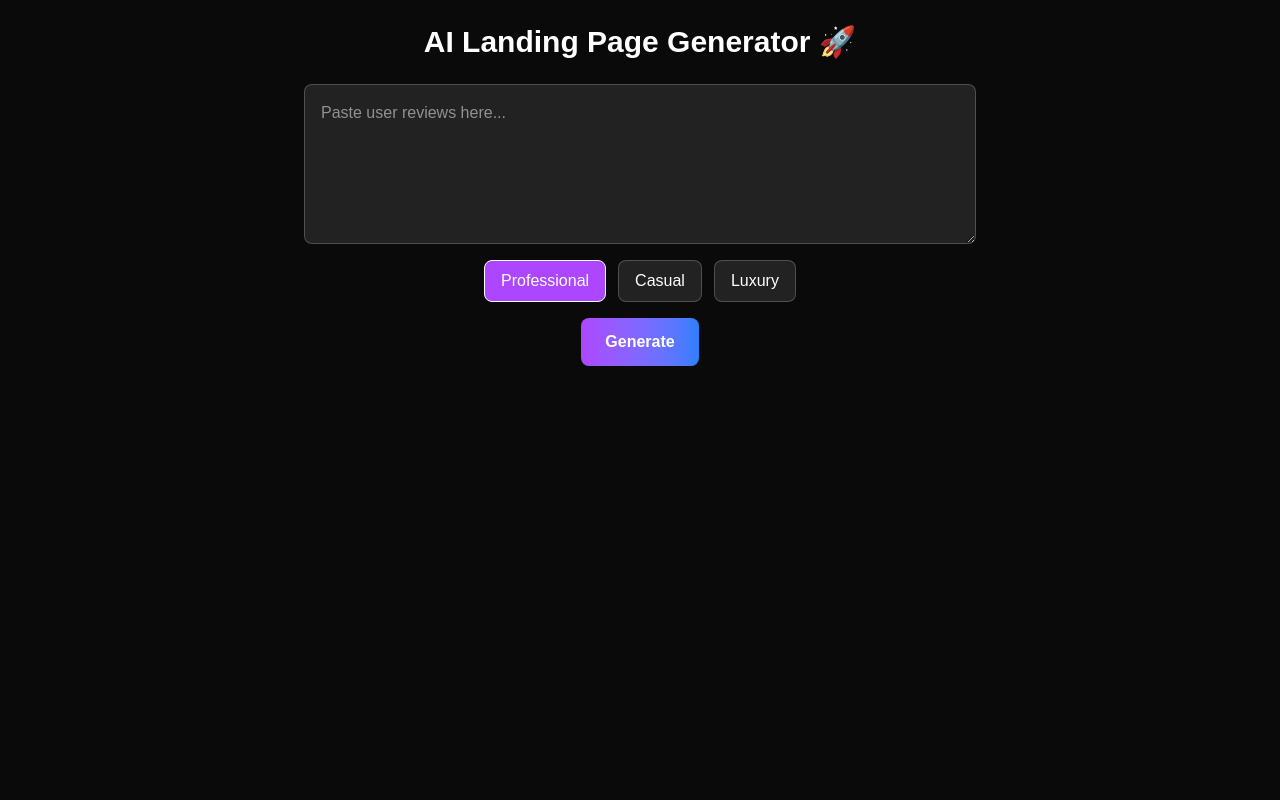
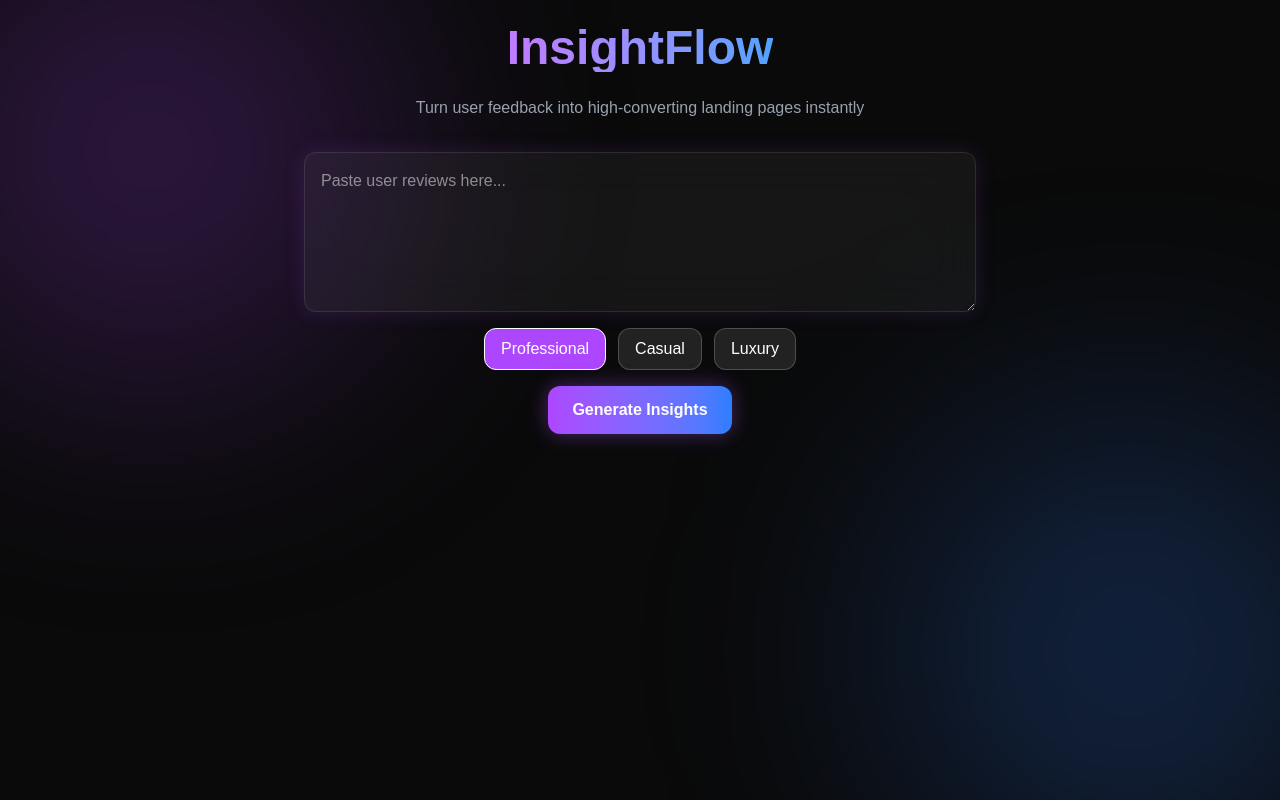
Before and after one commit to zestsketchpad/convertifyai, a Next.js app: page / in a window 1280 px wide. Built offline with nearby package versions, Linux system fonts and the light colour scheme.

Commit message:
Polish SaaS UI

```diff
--- a/app/page.tsx
+++ b/app/page.tsx
@@ -48,16 +48,24 @@ export default function Home() {
   };
 
   return (
-    <main className="min-h-screen bg-[#0a0a0a] text-white flex flex-col items-center p-6">
-      <h1 className="text-3xl font-bold mb-6">
-        AI Landing Page Generator {"\u{1F680}"}
+    <main className="min-h-screen bg-[#0a0a0a] text-white flex flex-col items-center p-6 relative overflow-hidden">
+      <div className="absolute w-[500px] h-[500px] bg-purple-500/20 blur-[120px] rounded-full top-[-100px] left-[-100px] pointer-events-none" />
+      <div className="absolute w-[500px] h-[500px] bg-blue-500/20 blur-[120px] rounded-full bottom-[-100px] right-[-100px] pointer-events-none" />
+
+      <div className="relative z-10 w-full flex flex-col items-center">
+        <h1 className="text-4xl md:text-5xl font-bold mb-6 text-center bg-gradient-to-r from-purple-400 to-blue-400 bg-clip-text text-transparent">
+          InsightFlow
         </h1>
+
+        <p className="text-gray-400 text-center max-w-xl mb-8">
+          Turn user feedback into high-converting landing pages instantly
+        </p>
 
         <textarea
           value={input}
           onChange={(e) => setInput(e.target.value)}
           placeholder="Paste user reviews here..."
-        className="w-full max-w-2xl h-40 p-4 rounded-lg bg-white/10 border border-white/20 mb-4"
+          className="w-full max-w-2xl h-40 p-4 rounded-xl bg-white/5 border border-white/10 focus:outline-none focus:ring-2 focus:ring-purple-500 shadow-[0_0_20px_rgba(168,85,247,0.15)] backdrop-blur-xl mb-4"
         />
 
         <div className="flex gap-3 mb-4">
@@ -65,7 +73,7 @@ export default function Home() {
             <button
               key={t}
               onClick={() => setTone(t)}
-            className={`px-4 py-2 rounded-lg border ${
+              className={`px-4 py-2 rounded-xl border transition ${
                 tone === t ? "bg-purple-500" : "bg-white/10 border-white/20"
               }`}
             >
@@ -77,9 +85,9 @@ export default function Home() {
         <button
           onClick={handleGenerate}
           disabled={loading}
-        className="px-6 py-3 bg-gradient-to-r from-purple-500 to-blue-500 rounded-lg font-semibold disabled:opacity-60"
+          className="px-6 py-3 rounded-xl font-semibold bg-gradient-to-r from-purple-500 to-blue-500 hover:scale-105 transition duration-300 shadow-[0_0_20px_rgba(168,85,247,0.4)] disabled:opacity-60 disabled:hover:scale-100"
         >
-        {loading ? "Generating..." : "Generate"}
+          {loading ? "Analyzing..." : "Generate Insights"}
         </button>
 
         {error && (
@@ -95,7 +103,7 @@ export default function Home() {
             <Scores data={data} />
             <Preview data={data} />
 
-          <details className="bg-white/5 p-4 rounded-xl border border-white/10">
+            <details className="bg-white/5 backdrop-blur-xl p-4 rounded-2xl border border-white/10 shadow-[0_0_25px_rgba(168,85,247,0.08)]">
               <summary className="cursor-pointer text-sm text-gray-300">
                 View raw JSON
               </summary>
@@ -105,6 +113,7 @@ export default function Home() {
             </details>
           </div>
         )}
+      </div>
     </main>
   );
 }
--- a/components/Insights.tsx
+++ b/components/Insights.tsx
@@ -8,8 +8,8 @@ export default function Insights({ data }: Props) {
   const keywords: string[] = Array.isArray(data?.keywords) ? data.keywords : [];
 
   return (
-    <div className="bg-white/5 p-6 rounded-2xl border border-white/10">
-      <h2 className="text-xl font-semibold mb-4">User Insights</h2>
+    <div className="bg-white/5 backdrop-blur-xl p-6 rounded-2xl border border-white/10 shadow-[0_0_25px_rgba(168,85,247,0.08)] hover:scale-[1.02] transition duration-300">
+      <h2 className="text-xl font-semibold mb-4">What Users Are Saying</h2>
 
       <div className="grid md:grid-cols-3 gap-4">
         <div>
@@ -19,7 +19,9 @@ export default function Insights({ data }: Props) {
           ) : (
             <div className="space-y-1">
               {painPoints.map((p: string, i: number) => (
-                <p key={i}>• {p}</p>
+                <p key={i}>
+                  {"\u2022"} {p}
+                </p>
               ))}
             </div>
           )}
@@ -29,7 +31,9 @@ export default function Insights({ data }: Props) {
           <h3 className="font-medium mb-2 text-green-400">Benefits</h3>
           <div className="space-y-1">
             {benefits.map((b: string, i: number) => (
-              <p key={i}>• {b}</p>
+              <p key={i}>
+                {"\u2022"} {b}
+              </p>
             ))}
           </div>
         </div>
@@ -38,7 +42,9 @@ export default function Insights({ data }: Props) {
           <h3 className="font-medium mb-2 text-blue-400">Keywords</h3>
           <div className="space-y-1">
             {keywords.map((k: string, i: number) => (
-              <p key={i}>• {k}</p>
+              <p key={i}>
+                {"\u2022"} {k}
+              </p>
             ))}
           </div>
         </div>
--- a/components/Preview.tsx
+++ b/components/Preview.tsx
@@ -17,17 +17,21 @@ export default function Preview({ data }: Props) {
 
   return (
     <div className="bg-white text-black rounded-2xl overflow-hidden">
-      <div className="p-10 text-center bg-gradient-to-r from-purple-500 to-blue-500 text-white">
-        <h1 className="text-3xl font-bold mb-2">{headline}</h1>
-        <p className="mb-4">{subheadline}</p>
-        <button className="bg-white text-black px-6 py-2 rounded-full">
+      <div className="p-12 text-center bg-gradient-to-br from-purple-600 via-blue-500 to-indigo-500 text-white">
+        <h1 className="text-4xl font-bold mb-3">{headline}</h1>
+        <p className="mb-6 opacity-90">{subheadline}</p>
+
+        <button className="bg-white text-black px-8 py-3 rounded-full font-semibold hover:scale-105 transition">
           {cta}
         </button>
       </div>
 
       <div className="p-8 grid md:grid-cols-3 gap-4">
         {benefits.map((b: string, i: number) => (
-          <div key={i} className="p-4 border rounded-lg">
+          <div
+            key={i}
+            className="p-5 border border-gray-200 rounded-xl hover:scale-105 transition shadow-sm"
+          >
             <p className="font-medium">{b}</p>
           </div>
         ))}
@@ -38,7 +42,7 @@ export default function Preview({ data }: Props) {
 
         <div className="grid md:grid-cols-2 gap-4">
           {testimonials.map((t, i: number) => (
-            <div key={i} className="p-4 bg-white rounded-lg shadow">
+            <div key={i} className="p-5 bg-white rounded-xl shadow-md hover:shadow-lg transition">
               <p className="mb-2">"{t.review}"</p>
               <p className="text-sm text-gray-500">- {t.name}</p>
             </div>
--- a/components/Scores.tsx
+++ b/components/Scores.tsx
@@ -17,7 +17,7 @@ function Bar({ label, value }: { label: string; value: number }) {
       </div>
       <div className="w-full bg-white/10 rounded-full h-2">
         <div
-          className="bg-gradient-to-r from-purple-500 to-blue-500 h-2 rounded-full"
+          className="bg-gradient-to-r from-purple-500 to-blue-500 h-2 rounded-full transition-all duration-700"
           style={{ width: `${value}%` }}
         />
       </div>
@@ -32,7 +32,7 @@ export default function Scores({ data }: Props) {
   const emotion = clampScore(scores.emotion);
 
   return (
-    <div className="bg-white/5 p-6 rounded-2xl border border-white/10">
+    <div className="bg-white/5 backdrop-blur-xl p-6 rounded-2xl border border-white/10 shadow-[0_0_25px_rgba(168,85,247,0.08)] hover:scale-[1.02] transition duration-300">
       <h2 className="text-xl font-semibold mb-4">Performance Score</h2>
 
       <div className="space-y-4">
--- a/components/TopProblem.tsx
+++ b/components/TopProblem.tsx
@@ -4,8 +4,8 @@ type Props = {
 
 export default function TopProblem({ data }: Props) {
   return (
-    <div className="bg-white/5 p-6 rounded-2xl border border-white/10">
-      <h2 className="text-xl font-semibold mb-4">Biggest Conversion Insight</h2>
+    <div className="bg-white/5 backdrop-blur-xl p-6 rounded-2xl border border-white/10 shadow-[0_0_25px_rgba(168,85,247,0.08)] hover:scale-[1.02] transition duration-300">
+      <h2 className="text-xl font-semibold mb-4">Biggest Conversion Blocker</h2>
 
       <div className="mb-4">
         <p className="text-red-400 font-medium">Problem</p>
@@ -13,6 +13,7 @@ export default function TopProblem({ data }: Props) {
       </div>
 
       <div>
+        <h3 className="text-sm text-gray-400 mb-2">How to Fix It</h3>
         <p className="text-green-400 font-medium">Recommendation</p>
         <p className="text-lg">{data?.recommendation}</p>
       </div>
```
Lines whose indentation alone changed are shown as unchanged.
